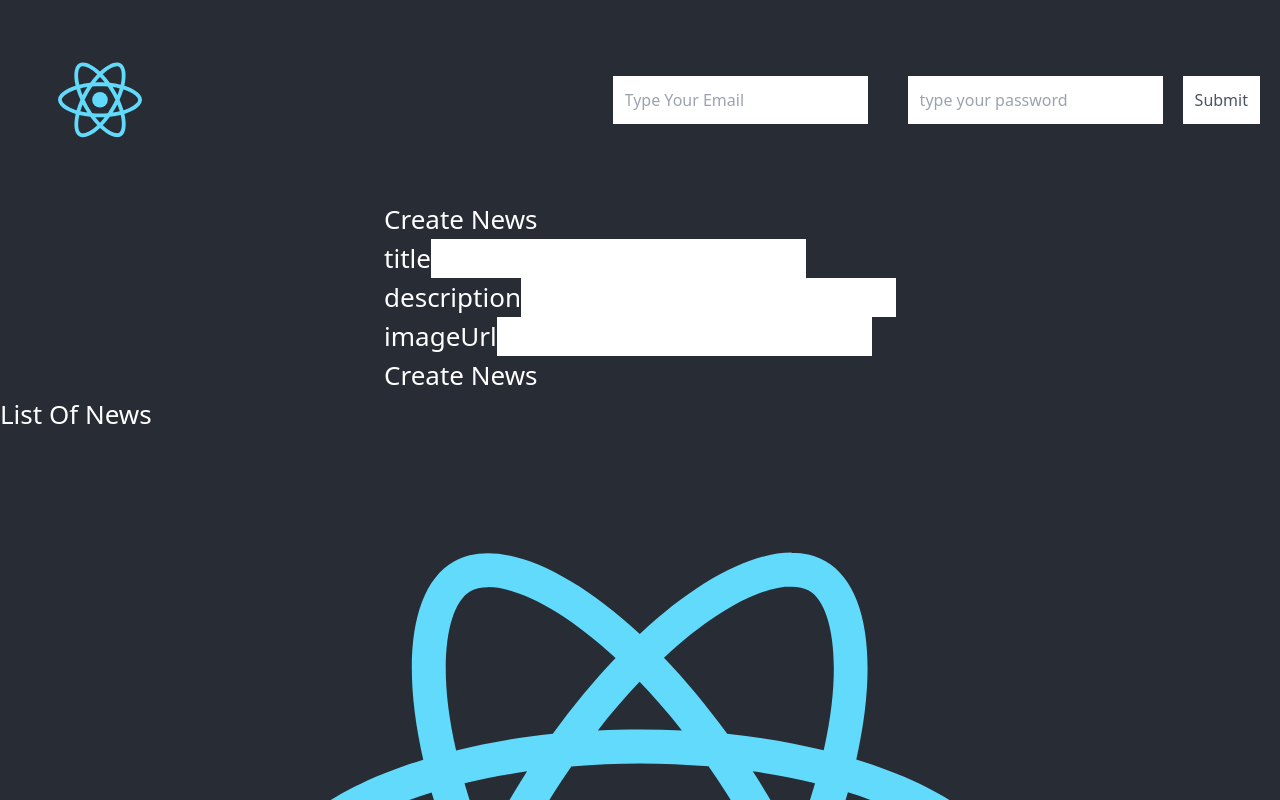
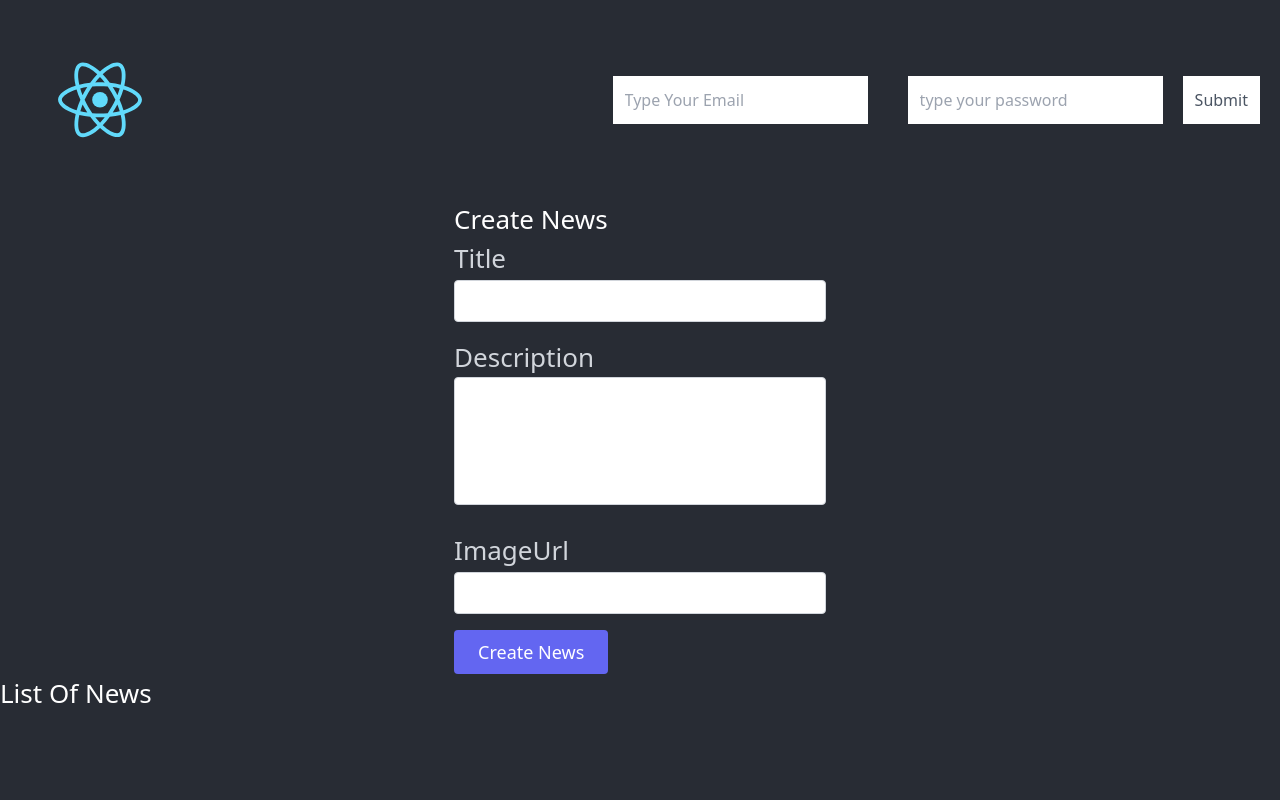
Before and after one commit to hermannleboss/News-App, a React (Create React App) app in the folder front/: page / in a window 1280 px wide. Shown: the top 800 px of the page. Built offline with nearby package versions, Linux system fonts and the light colour scheme.

Commit message:
Update form style

```diff
--- a/front/src/components/CreateNews.js
+++ b/front/src/components/CreateNews.js
@@ -4,10 +4,24 @@ function CreateNews() {
             <h2>Create News</h2>
 
             <form action="">
-                <div><label htmlFor="">title</label><input type="text"/></div>
-                <div><label htmlFor="">description</label><input type="text"/></div>
-                <div><label htmlFor="">imageUrl</label><input type="text"/></div>
-                <button>Create News</button>
+                <div className="relative mb-4">
+                    <label htmlFor="title" className="leading-7 text-gray-300">Title</label>
+                    <input type="text" id="title" name="title"
+                           className="w-full bg-white rounded border border-gray-300 focus:border-indigo-500 focus:ring-2 focus:ring-indigo-200 text-base outline-none text-gray-700 py-1 px-3 leading-8 transition-colors duration-200 ease-in-out"/>
+                </div>
+                <div className="relative mb-4">
+                    <label htmlFor="description" className="leading-7 text-gray-300">Description</label>
+                    <textarea id="description" name="description"
+                              className="w-full bg-white rounded border border-gray-300 focus:border-indigo-500 focus:ring-2 focus:ring-indigo-200 h-32 text-base outline-none text-gray-700 py-1 px-3 resize-none leading-6 transition-colors duration-200 ease-in-out"></textarea>
+                </div>
+                <div className="relative mb-4">
+                    <label htmlFor="imageUrl" className="leading-7 text-gray-300">ImageUrl</label>
+                    <input type="imageUrl" id="imageUrl" name="imageUrl"
+                           className="w-full bg-white rounded border border-gray-300 focus:border-indigo-500 focus:ring-2 focus:ring-indigo-200 text-base outline-none text-gray-700 py-1 px-3 leading-8 transition-colors duration-200 ease-in-out"/>
+                </div>
+                <button
+                    className="text-white bg-indigo-500 border-0 py-2 px-6 focus:outline-none hover:bg-indigo-600 rounded text-lg">Create News
+                </button>
             </form>
         </div>
     )
```
